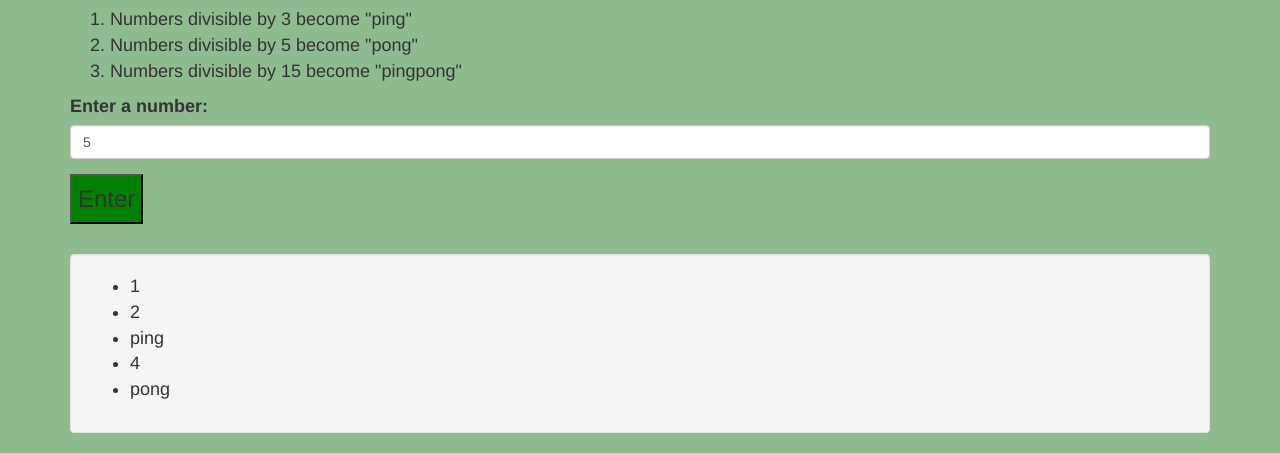
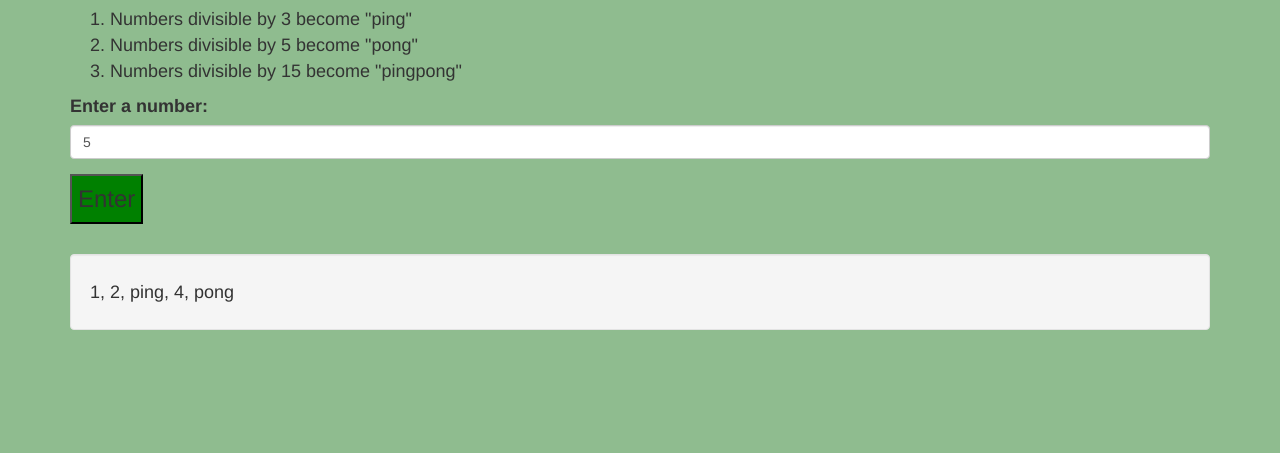
Before and after one commit to nsanders9022/ping-pong, a plain HTML site: page index.html in a window 1280 px wide. Both pictures are taken after typing "5" into the empty fields and a click on the button "Enter". Shown: the part 431-884 px from the top of the page. After the commit the page ends 800 px from the top, so only its background shows below. Drawn offline with Linux system fonts and the light colour scheme.

Commit message:
change the result from showing as a list to as a paragraph and style the paragraph

```diff
--- a/css/styles.css
+++ b/css/styles.css
@@ -23,9 +23,11 @@ button {
 
 #result {
   display: none;
+  word-wrap: break-word;
+  line-height: 2em;
 }
 
-ul, ol, label, p {
+ul, ol, label, p, #result {
   font-size: 18px;
 }
 
--- a/js/scripts.js
+++ b/js/scripts.js
@@ -9,16 +9,16 @@ var pingPong = function(number) {
   } else {
     for (i = 1; i <= number; i++) {
       if (i % 3 ===  0 && i % 5 === 0){
-        outputArray.push("PingPong");
+        outputArray.push(" PingPong");
         // color = "'.ping-pong'"
       } else if (i % 3 ===  0){
-        outputArray.push("ping");
+        outputArray.push(" ping");
         // color = "'.ping'"
       } else if (i % 5 ===  0){
-        outputArray.push("pong");
+        outputArray.push(" pong");
         // color = "'.pong'"
       } else {
-        outputArray.push(i);
+        outputArray.push(" " + i);
         // color = "'.number'"
       }
     }
@@ -36,10 +36,10 @@ $(document).ready(function(){
     var userInput = parseInt($("#number").val());
 
     $("#result").show();
-    // $("#output").text(pingPong(userInput))
+    $("#result").text(pingPong(userInput))
 
-    $.each(pingPong(userInput), function(index){
-      $("#output").append("<li>" + pingPong(userInput)[index] + "</li>")
-    });
+    // $.each(pingPong(userInput), function(index){
+    //   $("#output").append("<li>" + pingPong(userInput)[index] + "</li>")
+    // });
   })
 });
```
Also changed, not shown: 1 other file.
